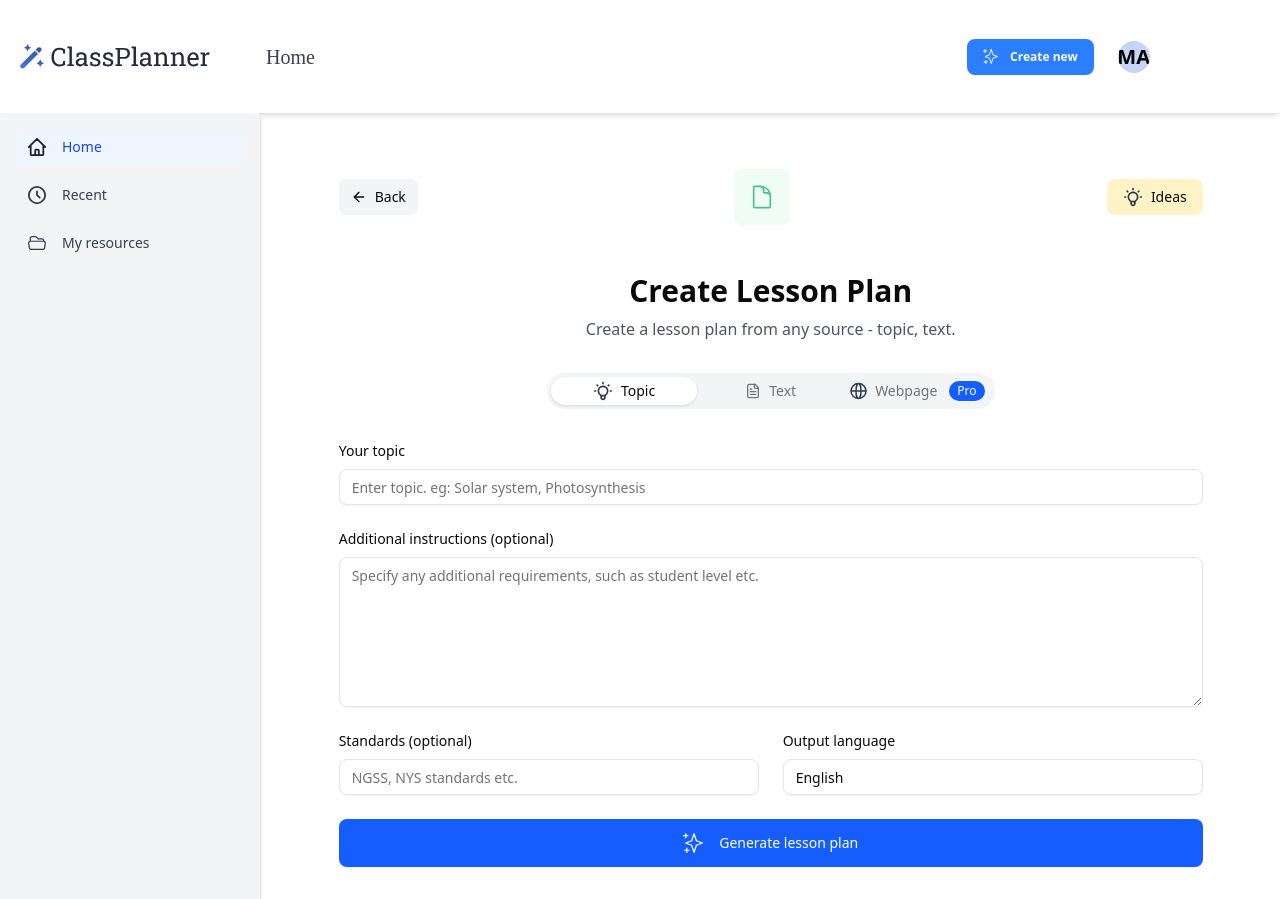
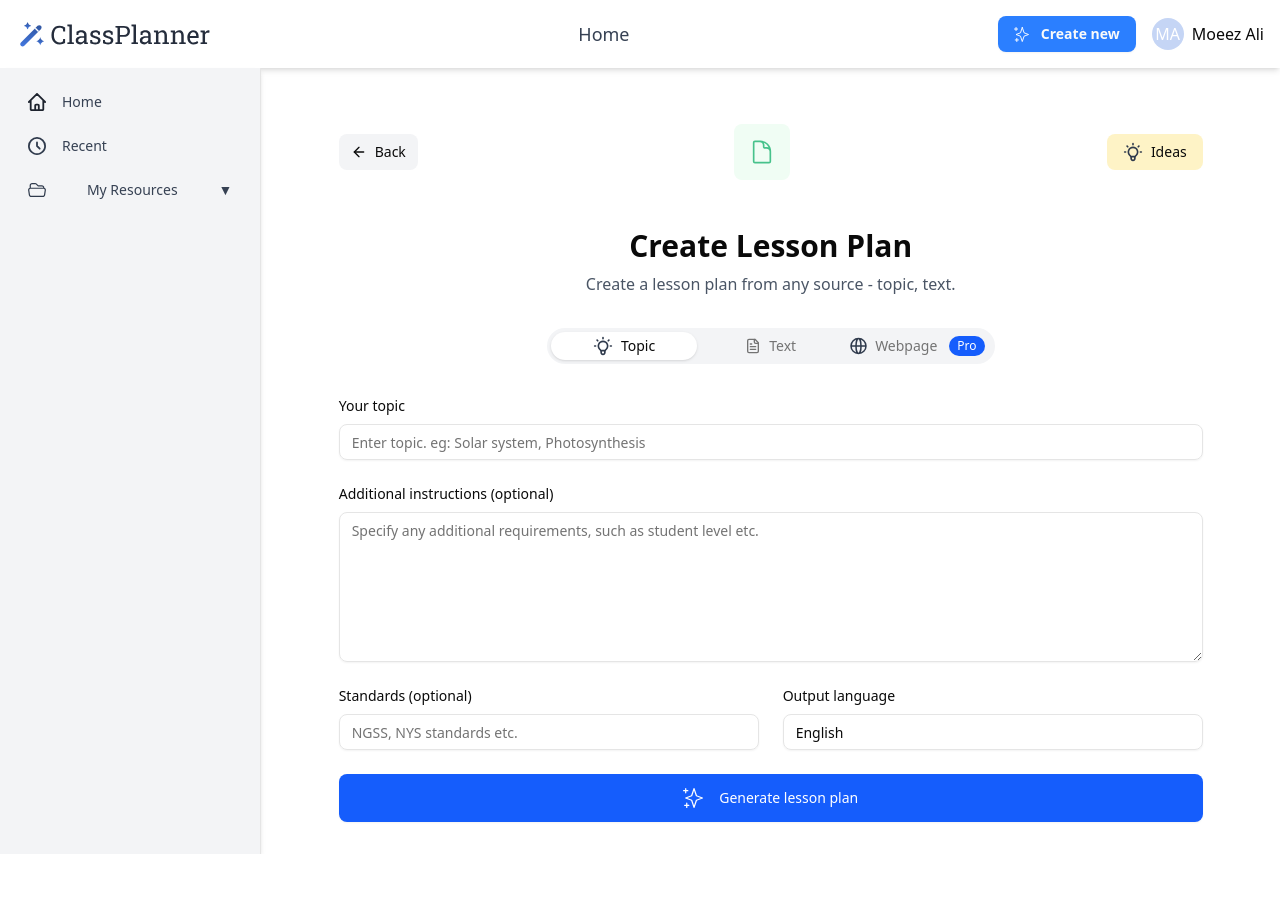
Before and after one commit to naveedalirehmani/classpilot, a Next.js app: page /lesson-plan in a window 1280 px wide. After the commit the page ends 854 px from the top, so only its background shows below. Built offline with nearby package versions, Linux system fonts and the light colour scheme.

Commit message:
fixed sidebar

```diff
--- a/src/app/(dashboard)/layout.tsx
+++ b/src/app/(dashboard)/layout.tsx
@@ -1,104 +1,7 @@
-import { Menu } from "lucide-react";
-import { Avatar, AvatarFallback } from "@/components/ui/avatar";
-import { Button } from "@/components/ui/button";
-import { X } from "lucide-react";
-import Image from "next/image";
-import Link from "next/link";
 
-function Navbar() {
-  return (
-    <div className="text-white p-4 text-center text-xl font-bold shadow-md flex justify-between">
-      <div className="flex items-center gap-2">
-        <button className="md:hidden">
-          {true ? <X size={24} /> : <Menu size={24} />}
-        </button>
+import { Navbar } from "@/components/navbar/navbar";
+import Sidebar from "@/components/sidebar/sidebar";
 
-        <div className="text-primary font-bold text-xl flex items-center mt-6">
-          <Image
-            src="/logo.svg"
-            alt="Teacher planning illustration"
-            width={190}
-            height={32}
-            className="mb-6 w-auto h-auto"
-          />
-        </div>
-        <nav className="ml-12 hidden md:block">
-          <Link
-            href="/"
-            className="text-gray-700 hover:text-gray-900 text-xl font-normal font-roboto"
-          >
-            Home
-          </Link>
-        </nav>
-      </div>
-      <div className="flex items-center gap-2 md:gap-6 mr-4">
-        <Button className=" hidden md:flex bg-blue-500 hover:bg-blue-600 font-open-sans font-semibold text-xs md:text-md px-2 md:px-4 ">
-          <Image
-            src="/icons/stairs.svg"
-            alt="The Staries"
-            width={15}
-            height={15}
-            className="mr-1"
-          />
-          <span className=" ">Create new</span>
-        </Button>
-        <div className="flex items-center gap-2">
-          <Avatar className="h-8 w-8 bg-[#C5D5F5] text-white">
-            <AvatarFallback>MA</AvatarFallback>
-          </Avatar>
-          <span className="hidden md:inline-block font-normal font-font-openSan">
-            Moeez Ali
-          </span>
-        </div>
-      </div>
-    </div>
-  );
-}
-
-function Sidebar() {
-  return (
-    <div className="w-80 bg-gray-100 p-4 border-r shadow-md">
-      <nav className="space-y-2 flex-1">
-        <Link
-          href="/"
-          className="flex items-center gap-4 px-3 py-2 text-sm rounded-md bg-blue-50 text-blue-700 font-normal"
-        >
-          <Image
-            src="/icons/home.svg"
-            alt="Teacher planning illustration"
-            width={18}
-            height={18}
-          />
-          Home
-        </Link>
-        <Link
-          href="/recent"
-          className="flex items-center gap-4 px-3 py-3 text-sm rounded-md text-gray-700 hover:bg-gray-100"
-        >
-          <Image
-            src="/icons/clock.svg"
-            alt="Teacher planning illustration"
-            width={18}
-            height={18}
-          />
-          Recent
-        </Link>
-        <Link
-          href="/resources"
-          className="flex items-center gap-4 px-3 py-2 text-sm rounded-md text-gray-700 hover:bg-gray-100"
-        >
-          <Image
-            src="/icons/file.svg"
-            alt="Teacher planning illustration"
-            width={18}
-            height={18}
-          />
-          My resources
-        </Link>
-      </nav>
-    </div>
-  );
-}
 
 export default function RootLayout({
   children,
--- /dev/null
+++ b/src/components/navbar/navbar.tsx
@@ -0,0 +1,74 @@
+"use client";
+
+import { useState } from "react";
+import { Menu, X } from "lucide-react";
+import { Button } from "../ui/button";
+import { Avatar, AvatarFallback } from "@radix-ui/react-avatar";
+import Image from "next/image";
+import Link from "next/link";
+
+export function Navbar() {
+  const [isMenuOpen, setIsMenuOpen] = useState(false);
+
+  return (
+    <header className="bg-white shadow-md p-4 flex justify-between items-center">
+      {/* Left Section: Logo & Mobile Menu Button */}
+      <div className="flex items-center gap-4">
+        {/* Mobile Menu Button */}
+        <button
+          onClick={() => setIsMenuOpen(!isMenuOpen)}
+          className="md:hidden p-2"
+          aria-label="Toggle Menu"
+        >
+          {isMenuOpen ? <X size={24} /> : <Menu size={24} />}
+        </button>
+
+        {/* Logo */}
+        <Link href="/" className="flex items-center">
+          <Image
+            src="/logo.svg"
+            alt="Teacher planning illustration"
+            width={190}
+            height={32}
+            className="w-auto h-auto"
+          />
+        </Link>
+      </div>
+
+      {/* Center Section: Navigation (Hidden on Mobile) */}
+      <nav className="hidden md:flex space-x-6 text-gray-700 text-lg">
+        <Link href="/" className="hover:text-gray-900 font-medium">
+          Home
+        </Link>
+        {/* Add more navigation links if needed */}
+      </nav>
+
+      {/* Right Section: Create Button & Profile */}
+      <div className="flex items-center gap-4">
+        {/* Create New Button (Hidden on Mobile) */}
+        <Button className="hidden md:flex bg-blue-500 hover:bg-blue-600 font-semibold px-4 py-2">
+          <Image src="/icons/stairs.svg" alt="Create New" width={15} height={15} className="mr-1" />
+          Create new
+        </Button>
+
+        {/* User Avatar */}
+        <div className="flex items-center gap-2">
+          <Avatar className="h-8 w-8 bg-[#C5D5F5] text-white flex items-center justify-center rounded-full">
+            <AvatarFallback>MA</AvatarFallback>
+          </Avatar>
+          <span className="hidden md:inline-block font-medium">Moeez Ali</span>
+        </div>
+      </div>
+
+      {/* Mobile Menu (Dropdown) */}
+      {isMenuOpen && (
+        <div className="absolute top-16 left-0 w-full bg-white shadow-md p-4 flex flex-col space-y-4 md:hidden">
+          <Link href="/" className="text-gray-700 hover:text-gray-900 font-medium">
+            Home
+          </Link>
+          {/* Add more mobile menu links here */}
+        </div>
+      )}
+    </header>
+  );
+}
--- /dev/null
+++ b/src/components/sidebar/sidebar.tsx
@@ -0,0 +1,107 @@
+"use client";
+
+import Link from "next/link";
+import Image from "next/image";
+import { ReactNode, useState } from "react";
+
+enum Routes {
+  HOME = "/",
+  RECENT = "/recent",
+  RESOURCES = "/resources",
+  DOCUMENTS = "/resources/documents",
+  VIDEOS = "/resources/videos",
+}
+
+interface SidebarLink {
+  href: Routes;
+  label: string;
+  icon: string;
+  children?: SidebarLink[];
+}
+
+const sidebarLinks: SidebarLink[] = [
+  { href: Routes.HOME, label: "Home", icon: "/icons/home.svg" },
+  { href: Routes.RECENT, label: "Recent", icon: "/icons/clock.svg" },
+  {
+    href: Routes.RESOURCES,
+    label: "My Resources",
+    icon: "/icons/file.svg",
+    children: [
+      { href: Routes.DOCUMENTS, label: "Documents", icon: "/icons/doc.svg" },
+      { href: Routes.VIDEOS, label: "Videos", icon: "/icons/video.svg" },
+    ],
+  },
+];
+
+interface SidebarItemProps {
+  href?: Routes;
+  icon: string;
+  children: ReactNode;
+  hasChildren?: boolean;
+  isOpen?: boolean;
+  onToggle?: () => void;
+}
+
+const SidebarItem: React.FC<SidebarItemProps> = ({ href, icon, children, hasChildren, isOpen, onToggle }) => {
+  return (
+    <div>
+      {hasChildren ? (
+        <button
+          onClick={onToggle}
+          className="flex w-full items-center gap-4 px-3 py-2 text-sm rounded-md text-gray-700 hover:bg-gray-100 focus:outline-none"
+        >
+          <Image src={icon} alt={children?.toString() || "icon"} width={18} height={18} />
+          <span className="flex-1">{children}</span>
+          <span className={`transition-transform ${isOpen ? "rotate-90" : ""}`}>▼</span>
+        </button>
+      ) : (
+        <Link
+          href={href as Routes}
+          className="flex items-center gap-4 px-3 py-2 text-sm rounded-md text-gray-700 hover:bg-gray-100"
+        >
+          <Image src={icon} alt={children?.toString() || "icon"} width={18} height={18} />
+          {children}
+        </Link>
+      )}
+    </div>
+  );
+};
+
+const Sidebar: React.FC = () => {
+  const [openMenus, setOpenMenus] = useState<Record<Routes, boolean>>({});
+
+  const toggleMenu = (route: Routes) => {
+    setOpenMenus((prev) => ({ ...prev, [route]: !prev[route] }));
+  };
+
+  return (
+    <aside className="w-80 bg-gray-100 p-4 border-r shadow-md">
+      <nav className="space-y-2 flex-1">
+        {sidebarLinks.map(({ href, label, icon, children }) => (
+          <div key={href}>
+            <SidebarItem
+              href={!children ? href : undefined} // Make it undefined if it has children
+              icon={icon}
+              hasChildren={!!children}
+              isOpen={!!openMenus[href]}
+              onToggle={() => children && toggleMenu(href)}
+            >
+              {label}
+            </SidebarItem>
+            {children && openMenus[href] && (
+              <div className="ml-6 mt-1 space-y-1">
+                {children.map(({ href, label, icon }) => (
+                  <SidebarItem key={href} href={href} icon={icon}>
+                    {label}
+                  </SidebarItem>
+                ))}
+              </div>
+            )}
+          </div>
+        ))}
+      </nav>
+    </aside>
+  );
+};
+
+export default Sidebar;
```
